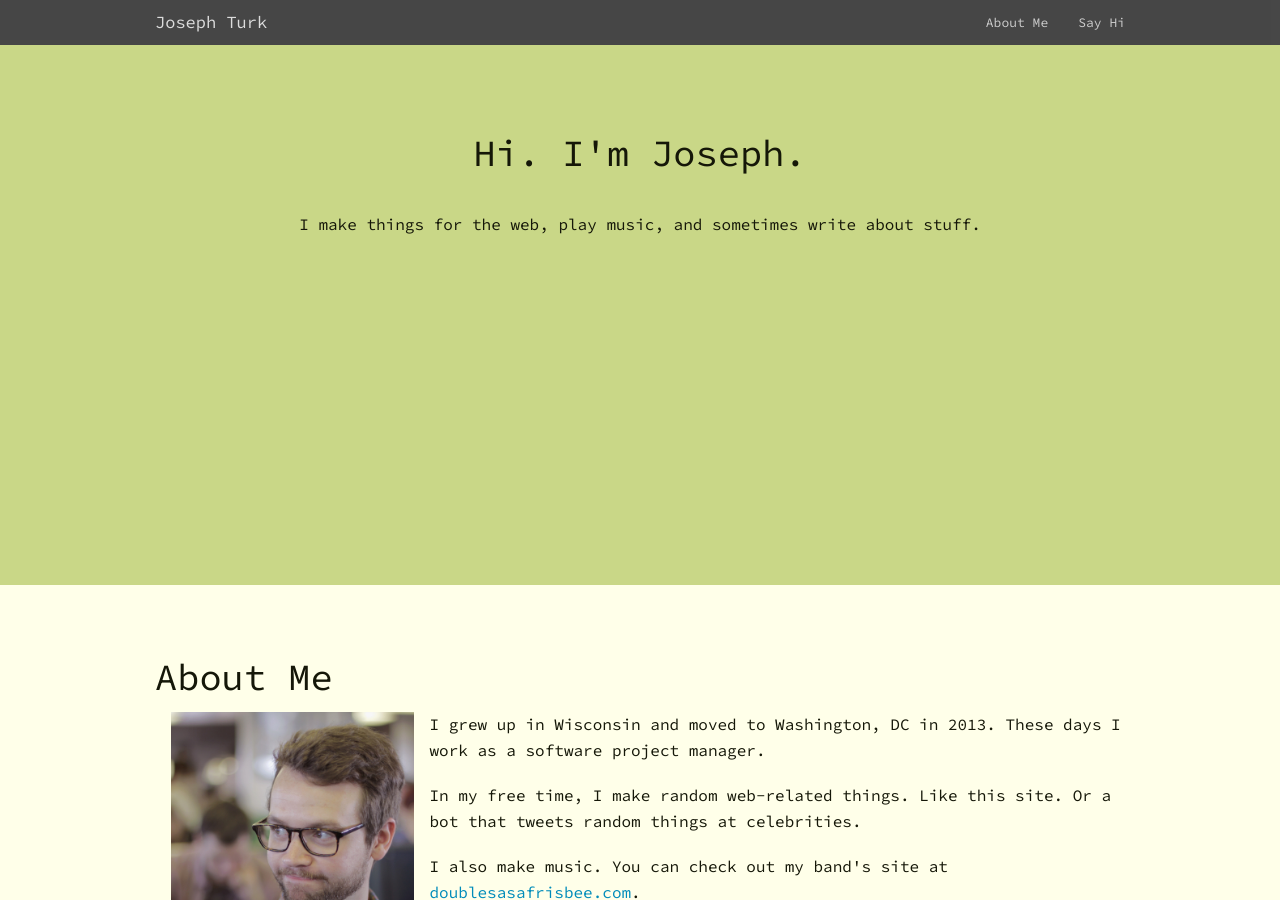
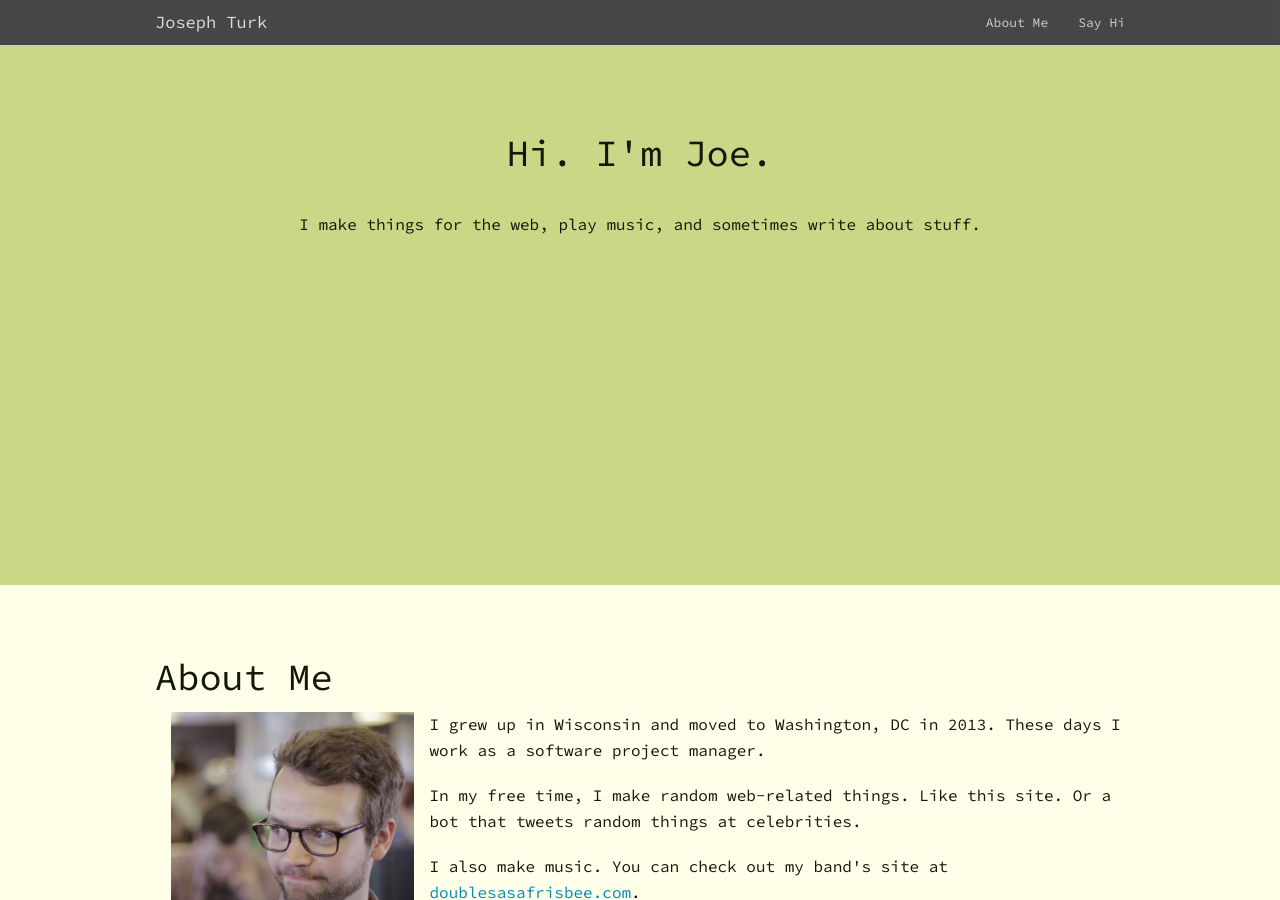
Before and after one commit to joseph-turk/joseph-turk.github.io, a Jekyll site: the page built from index.html, in a window 1280 px wide and 900 px high. Built offline with Jekyll 4.4.1, drawn with Linux system fonts in a browser that asks for light colours; Markdown is read by kramdown in place of the engine named in the settings.

Commit message:
Revert "Tweaked home page to test publishing to GitHub Pages"
This reverts commit a2bd20ebd8df294d53a717d7ec4c4387725269b9.

```diff
--- a/index.html
+++ b/index.html
@@ -7,7 +7,7 @@ layout: home
 <section class="welcome" id="welcome">
   <div class="row">
     <div class="small-12 columns">
-      <h2>Hi. I'm Joseph.</h2>
+      <h2>Hi. I'm Joe.</h2>
 
       <p>
         I make things for the web, play music, and sometimes write about stuff.
```
Also changed, not shown: 1 other file.
